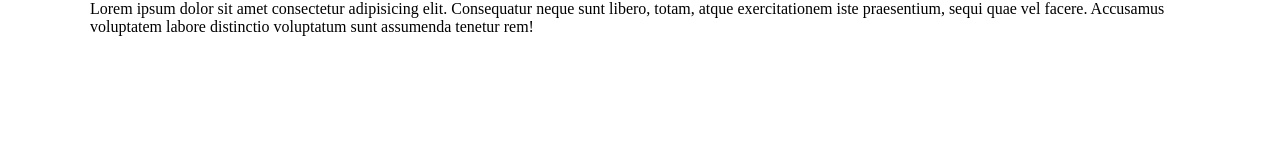
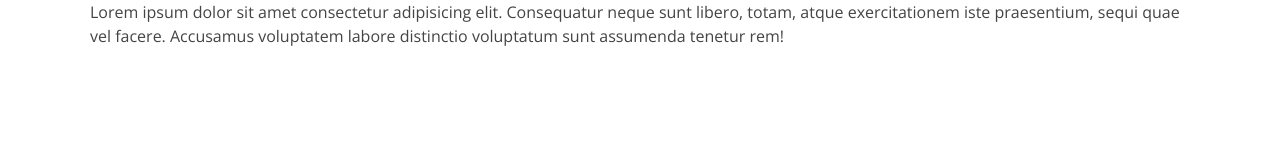
Before and after one commit to JaloliddinGofurov/ansormed2, a plain HTML site: page index.html in a window 1280 px wide. Drawn offline with nearby package versions, Linux system fonts and the light colour scheme.

Commit message:
Add fonts

```diff
--- a/css/styles.css
+++ b/css/styles.css
@@ -6,6 +6,10 @@
 body {
   padding: 0;
   margin: 0;
+  font-family: "Open Sans", "Arial", sans-serif;
+  font-size: 16px;
+  line-height: 1.5;
+  color: #444;
 }
 
 /*CONTAINER SECTION*/
@@ -17,3 +21,7 @@ body {
   margin-left: auto;
   margin-right: auto;
 }
+
+
+/* Open Sans 400 600 700 */
+/*  Open Sans Condenced 700 */
--- a/index.html
+++ b/index.html
@@ -6,6 +6,12 @@
   <title>AnsorMed2</title>
 </head>
 
+<!-- GOOGLE FONTS -->
+<link rel="preconnect" href="https://fonts.googleapis.com">
+<link rel="preconnect" href="https://fonts.gstatic.com" crossorigin>
+<link href="https://fonts.googleapis.com/css2?family=Open+Sans:ital,wght@0,300..800;1,300..800&display=swap" rel="stylesheet">
+
+<!-- STYLES -->
 <link rel="stylesheet" href="css/normalize.css">
 <link rel="stylesheet" href="css/styles.css">
 <body>
```
